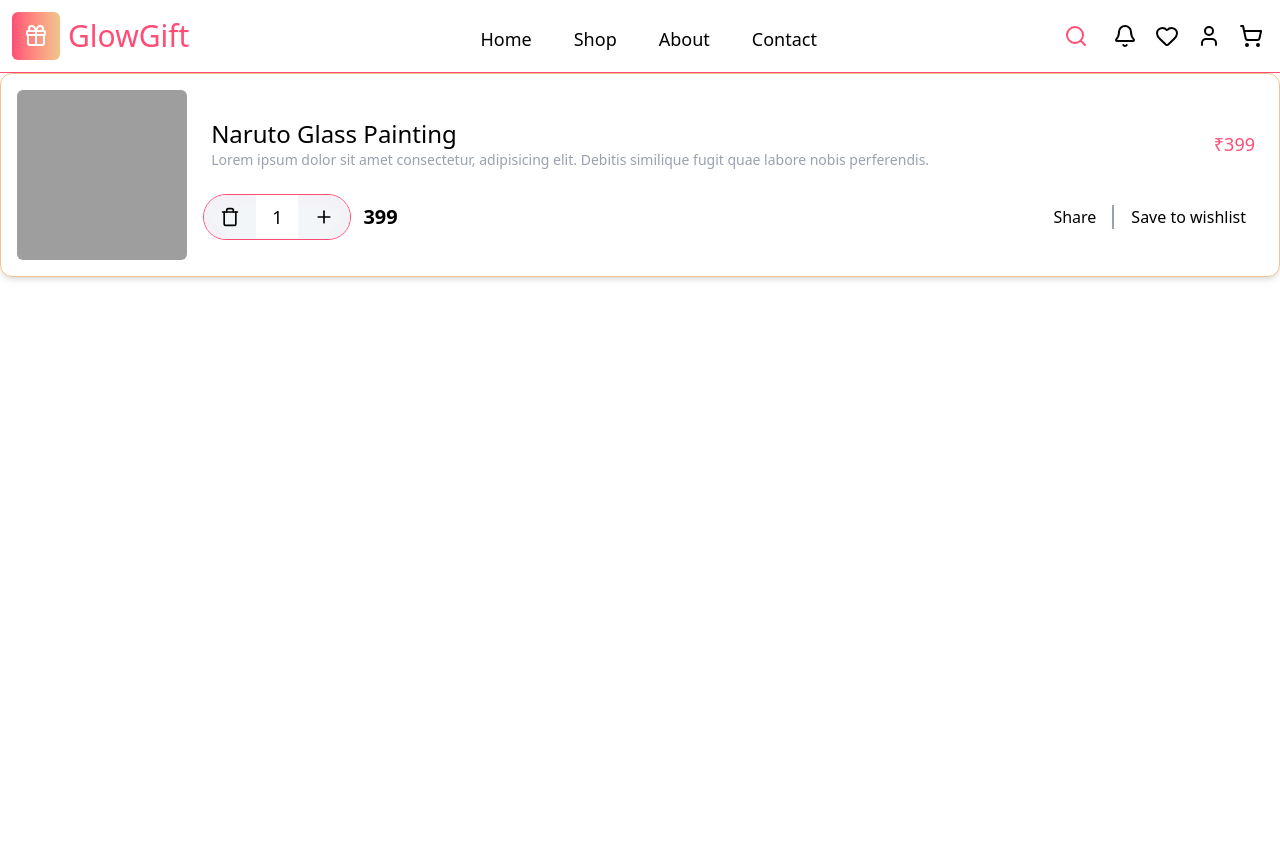
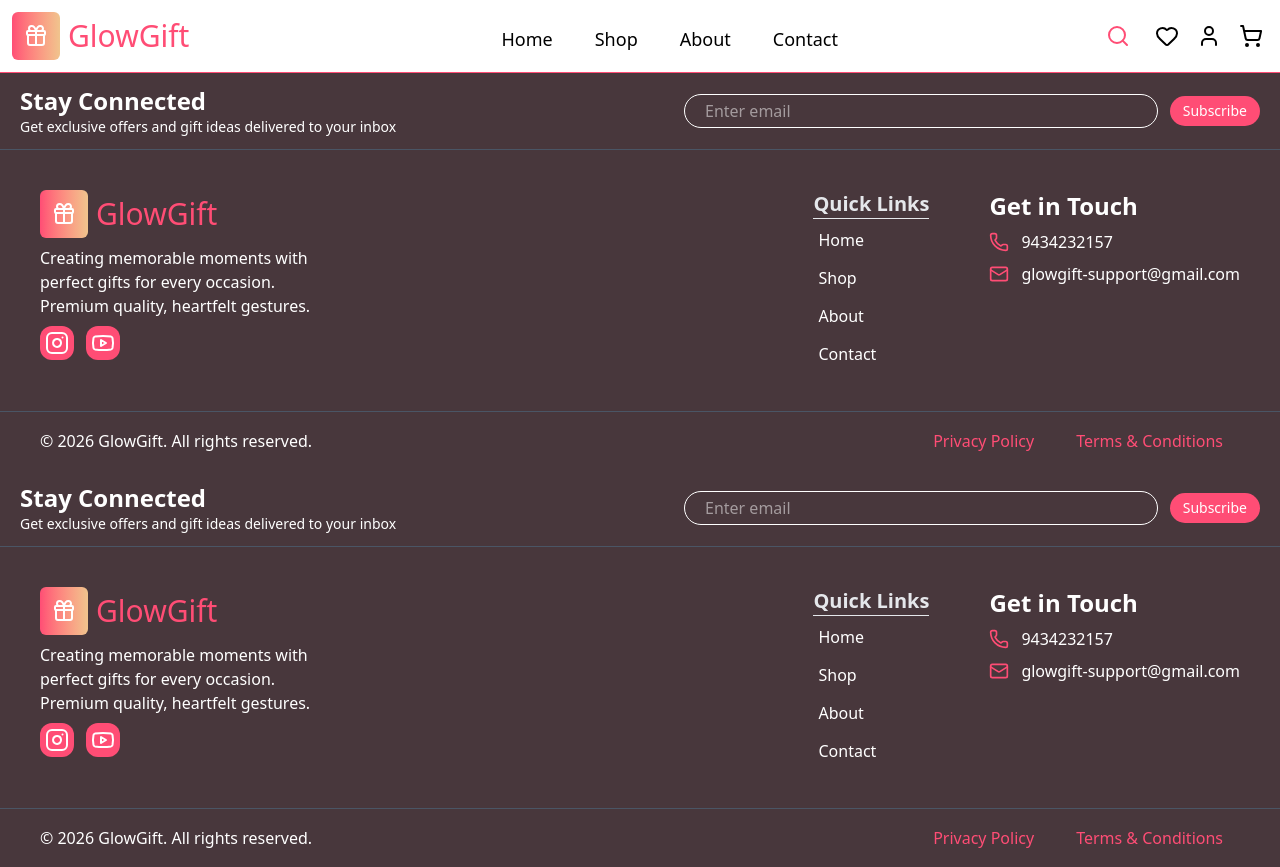
Before and after one commit to Rounak-186/glow-gift, a React (Vite) app: page /testing in a window 1280 px wide. Before the commit the page ends 800 px from the top, so only its background shows below. Built offline with nearby package versions, Linux system fonts and the light colour scheme; grey boxes are pictures that could not be loaded.

Commit message:
feat:Footer component added

```diff
--- a/src/components/UI/Button.tsx
+++ b/src/components/UI/Button.tsx
@@ -21,7 +21,7 @@ export const Button = ({ children, className, variant = 'primary', onClick, disa
     "nav": `bg-transparent text-[var(--foreground)] hover:!text-[var(--primary)] hover:bg-[#77777725] !rounded-full active:bg-[#77777750] !p-1`,
     "destructive": "bg-destructive text-white hover:bg-destructive/90 focus-visible:ring-destructive/20 dark:focus-visible:ring-destructive/40 dark:bg-destructive/60",
     "outline": "border-1 border-[var(--primary)]! text-[var(--foreground)]  active:brightness-95! text-gray-700! bg-gray-200! !hover:brightness-105 hover:scale-102 active:scale-100 transition-all duration-200",
-    "link": "text-primary underline-offset-4 hover:underline hover:decoration-[var(--primary)] hover:text-[var(--primary)]"
+    "link": "text-white underline-offset-4 hover:underline hover:decoration-[var(--primary)] hover:text-[var(--primary)]"
   }
 
 
--- /dev/null
+++ b/src/components/UI/Footer.tsx
@@ -0,0 +1,78 @@
+import { Gift, Instagram, Mail, Phone, Youtube } from "lucide-react"
+import { Button } from "./Button"
+import { Input } from "./Input"
+import { useNavigate } from "react-router-dom"
+
+export const Footer = () => {
+
+    const navigate = useNavigate()
+
+    return (
+        <div className="bg-[#48373c] text-white w-full">
+            {/* Subscribe option */}
+            <div className="border-gray-600 border-b flex justify-between px-5 py-3">
+                <div className="text-left">
+                    <h2 className="font-semibold text-2xl">Stay Connected</h2>
+                    <p className="text-sm">Get exclusive offers and gift ideas delivered to your inbox</p>
+                </div>
+                <div className="flex items-center gap-3 max-w-xl w-full">
+                    <input id="search" placeholder="Enter email" className=" w-full peer p-1 px-5 border-1 rounded-full focus-visible:outline-none focus-visible:border-[var(--secondary)] focus-visible:border-[2px]" />
+                    <Button className="text-sm rounded-full! p-1! px-3!">Subscribe</Button>
+                </div>
+            </div>
+
+            <div className="flex items-start justify-between p-10 border-b border-gray-600">
+                <div className="flex flex-col gap-2 items-start w-75">
+                    <div className="flex gap-2 justify-center items-center" onClick={() => navigate('/home')}>
+                        <div className="bg-gradient-to-r from-[var(--primary)] to-[var(--secondary)] p-2 text-white font-bold w-12 h-12 rounded-md flex justify-center items-center">
+                            <Gift />
+                        </div>
+                        <h1 className="text-[var(--primary)] text-3xl">GlowGift</h1>
+                    </div>
+                    <p className="text-left">Creating memorable moments with perfect gifts for every occasion. Premium quality, heartfelt gestures.</p>
+                    {/* social media buttons */}
+                    <div className="flex items-center gap-3">
+                        <Button variant="primary" className="!p-1 rounded-lg">
+                            <Instagram />
+                        </Button>
+                        <Button variant="primary" className="!p-1 rounded-lg">
+                            <Youtube />
+                        </Button>
+                    </div>
+                </div>
+                <div className="flex justify-center items-start gap-15">
+                    {/* quick links */}
+                    <div className="flex flex-col gap-1">
+                        <h4 className="text-gray-200 font-semibold text-xl border-b">Quick Links</h4>
+                        <Button variant="link" className="!p-1">Home</Button>
+                        <Button variant="link" className="!p-1">Shop</Button>
+                        <Button variant="link" className="!p-1">About</Button>
+                        <Button variant="link" className="!p-1">Contact</Button>
+                    </div>
+                    {/* get in touch */}
+                    <div className="flex flex-col gap-2">
+                        <h3 className="text-white font-bold text-2xl text-left">Get in Touch</h3>
+                        {/* phone */}
+                        <div className="flex items-center gap-3">
+                            <span className="text-[var(--primary)] "><Phone size={20} /></span>
+                            <span>9434232157</span>
+                        </div>
+                        {/* mail */}
+                        <div className="flex items-center gap-3">
+                            <span className="text-[var(--primary)] "><Mail size={20} /></span>
+                            <span>glowgift-support@gmail.com</span>
+                        </div>
+
+                    </div>
+                </div>
+            </div>
+            <div className="flex justify-between items-center px-10 py-2">
+                <p>© 2026 GlowGift. All rights reserved. </p>
+                <div className="flex items-center gap-2">
+                    <Button variant="link" className="text-[var(--primary)]!">Privacy Policy</Button>
+                    <Button variant="link" className="text-[var(--primary)]!">Terms & Conditions</Button>
+                </div>
+            </div>
+        </div>
+    )
+}
--- a/src/components/UI/NavBar.tsx
+++ b/src/components/UI/NavBar.tsx
@@ -37,10 +37,6 @@ export const NavBar = ({ navOpts }: { navOpts?: Record<string, any>[] }) => {
             </div>
             {/* other options */}
             <div className="flex items-center justify-center gap-2">
-                {/* notification */}
-                <Button variant="nav">
-                    <Bell />
-                </Button>
                 {/* wishlist */}
                 <Button variant="nav" onClick={()=>{navigate('/wishlist')}}>
                     <Heart />
--- a/src/pages/Layout.tsx
+++ b/src/pages/Layout.tsx
@@ -1,6 +1,7 @@
 import React from 'react'
 import { Outlet } from 'react-router-dom'
 import { NavBar } from '../components/UI/NavBar'
+import { Footer } from '../components/UI/Footer'
 
 export default function Layout() {
 
@@ -28,6 +29,7 @@ export default function Layout() {
             <NavBar navOpts={navOpts} />
 
             <Outlet />
+            <Footer />
         </div>
     )
 }
--- a/src/pages/Test.tsx
+++ b/src/pages/Test.tsx
@@ -1,10 +1,11 @@
+import { Footer } from '../components/UI/Footer'
 import ProductCard from '../components/UI/ProductCard'
 import { ProductItem } from '../components/UI/ProductItem'
 
 export default function Test() {
   return (
-    <div className='w-7xl'>
-      <ProductItem/>
+    <div className='w-full'>
+      <Footer/>
     </div>
   )
 }
```
